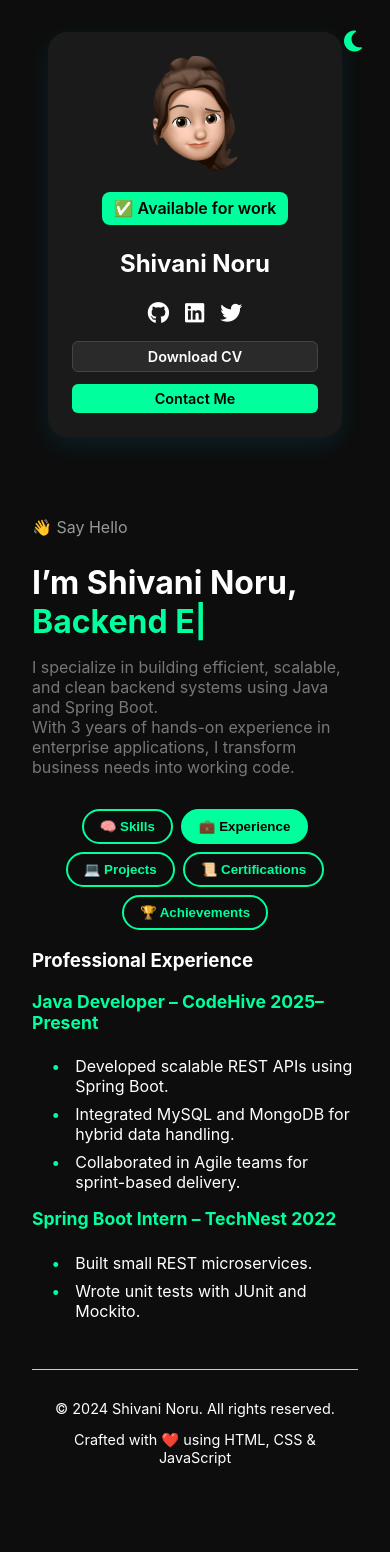
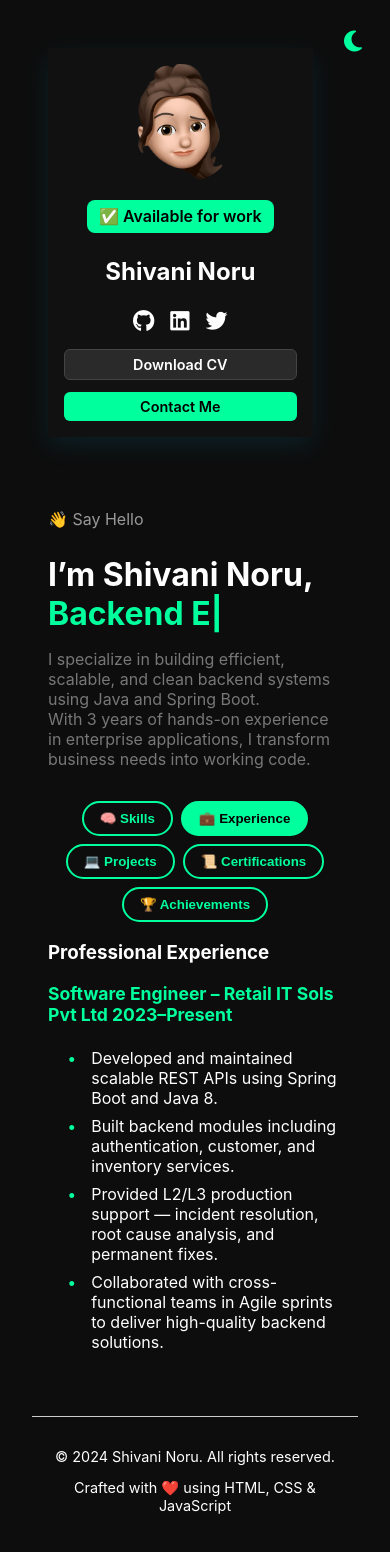
Before and after one commit to Nshivani0809/shivani-portfolio, a plain HTML site: page index.html in a window 390 px wide. Before the commit the page ends 1529 px from the top, so only its background shows below. Drawn offline with Linux system fonts and the light colour scheme.

Commit message:
Updated Experience

```diff
--- a/Profile.css
+++ b/Profile.css
@@ -95,6 +95,7 @@ body {
     margin-bottom: 2rem;
   }
 }
+
 
 /* ============================
    PROFILE CONTENT
@@ -483,3 +484,44 @@ footer {
   font-size: 0.95rem;
   line-height: 1.4;
 }
+/* Base layout - Desktop first */
+.container {
+  display: flex;
+  gap: 2rem;
+  align-items: flex-start;
+  padding: 2rem;
+}
+
+/* Profile Card Default Style (Desktop) */
+.profile-card {
+  width: 300px;
+  background-color: #111;
+  border-radius: 12px;
+  padding: 1.5rem;
+  flex-shrink: 0;
+  position: sticky;
+  top: 2rem;
+}
+
+/* Main content takes rest of the space */
+.hero-content {
+  flex: 1;
+}
+
+/* -------- Mobile view layout -------- */
+@media screen and (max-width: 768px) {
+  .container {
+    flex-direction: column;
+    padding: 1rem;
+  }
+
+  .profile-card {
+    width: 100%;
+    position: relative;
+    top: unset;
+    order: -1; /* Push to top */
+    margin-bottom: 1.5rem;
+    border-radius: 0;
+    padding: 1rem;
+  }
+}
--- a/index.html
+++ b/index.html
@@ -60,34 +60,44 @@
 
 <div class="tab-pane active" id="experience">
   <h3>Professional Experience</h3>
+
   <div class="exp-item">
-        <h4>Java Developer – CodeHive <span>2025–Present</span></h4>
+    <h4>Software Engineer – Retail IT Sols Pvt Ltd <span>2023–Present</span></h4>
     <ul>
-          <li>Developed scalable REST APIs using Spring Boot.</li>
-          <li>Integrated MySQL and MongoDB for hybrid data handling.</li>
-          <li>Collaborated in Agile teams for sprint-based delivery.</li>
-        </ul>
-      </div>
-      <div class="exp-item">
-        <h4>Spring Boot Intern – TechNest <span>2022</span></h4>
-        <ul>
-          <li>Built small REST microservices.</li>
-          <li>Wrote unit tests with JUnit and Mockito.</li>
+      <li>Developed and maintained scalable REST APIs using Spring Boot and Java 8.</li>
+      <li>Built backend modules including authentication, customer, and inventory services.</li>
+      <li>Provided L2/L3 production support — incident resolution, root cause analysis, and permanent fixes.</li>
+      <li>Collaborated with cross-functional teams in Agile sprints to deliver high-quality backend solutions.</li>
     </ul>
   </div>
 </div>
 
+
     <div class="tab-pane" id="projects">
   <h3>Featured Projects</h3>
+
   <div class="project-item">
-        <h4>Task Manager App</h4>
-        <p>CRUD task app with login/auth and dashboard metrics. Stack: Java, Spring Boot, MySQL</p>
+    <h4>Petrodhar – Petrol Pump Records Management App</h4>
+    <p>Developed production-ready backend with 12+ REST APIs for agent, customer, dealer, and authentication modules.
+    Deployed on AWS EC2 with Jenkins CI/CD. Served ~15 customers via Play Store before marketing pause.
+    <br><strong>Stack:</strong> Java, Spring Boot, MySQL, Jenkins, AWS EC2</p>
   </div>
+
   <div class="project-item">
-        <h4>POS Billing System</h4>
-        <p>Retail billing with tax calc, barcode scan, product mgmt. Stack: Java, Spring Boot, HTML</p>
+    <h4>Task Manager Web Application</h4>
+    <p>Full-stack productivity tool with secure JWT authentication, CRUD operations, and Railway-hosted MySQL database.
+    Deployed on Render with live Swagger UI documentation.
+    <br><strong>Stack:</strong> Java, Spring Boot, MySQL (Railway), JWT, Swagger</p>
+  </div>
+
+  <div class="project-item">
+    <h4>POS Billing System <em>(In Progress)</em></h4>
+    <p>Retail billing system supporting barcode scanning, tax calculation, and product inventory management.
+    Designed for responsive UI integration. Currently implementing backend APIs and database models.
+    <br><strong>Stack:</strong> Java, Spring Boot, HTML, CSS, JavaScript</p>
   </div>
 </div>
+
 
 <div class="tab-pane" id="certifications">
   <h2>Certificates</h2>
```
Lines whose indentation alone changed are shown as unchanged.
